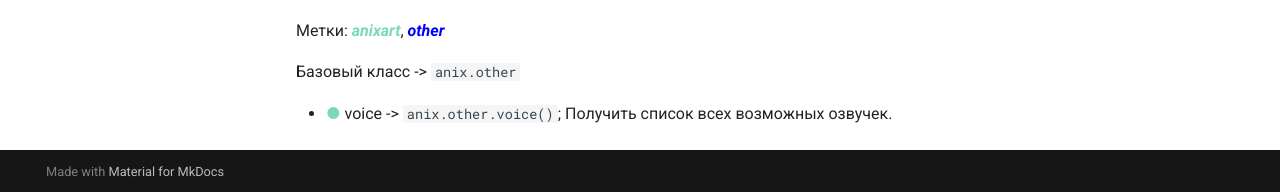
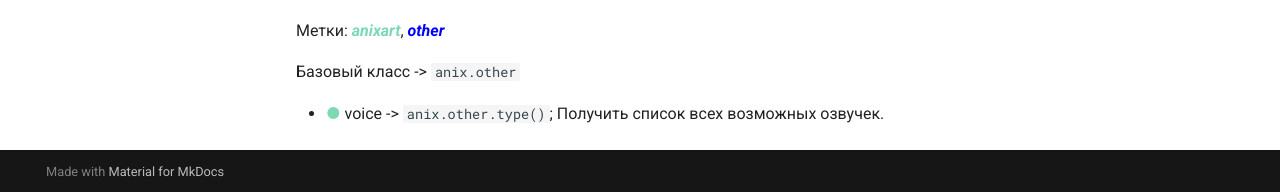
Before and after one commit to SantaSpeen/anixart-abandoned, an MkDocs documentation site: the page built from docs/LibApi/methods.md, in a window 1280 px wide and 900 px high, scrolled down 2598 px. Shown: the part 705-897 px from the top of the window. Built offline with MkDocs 1.6.1 and Material for MkDocs 9.7.7, drawn with Linux system fonts in a browser that asks for light colours; comment, search, counter and statistics services are not loaded.

Commit message:
Update docs

```diff
--- a/docs/LibApi/methods.md
+++ b/docs/LibApi/methods.md
@@ -100,4 +100,4 @@
 
 Базовый класс -> `anix.other`
 
-- <span style="color:#7CD9B4">●</span> voice -> `anix.other.voice()`; Получить список всех возможных озвучек.
+- <span style="color:#7CD9B4">●</span> voice -> `anix.other.type()`; Получить список всех возможных озвучек.
```
Also changed, not shown: README.md (+1 -1 lines).
